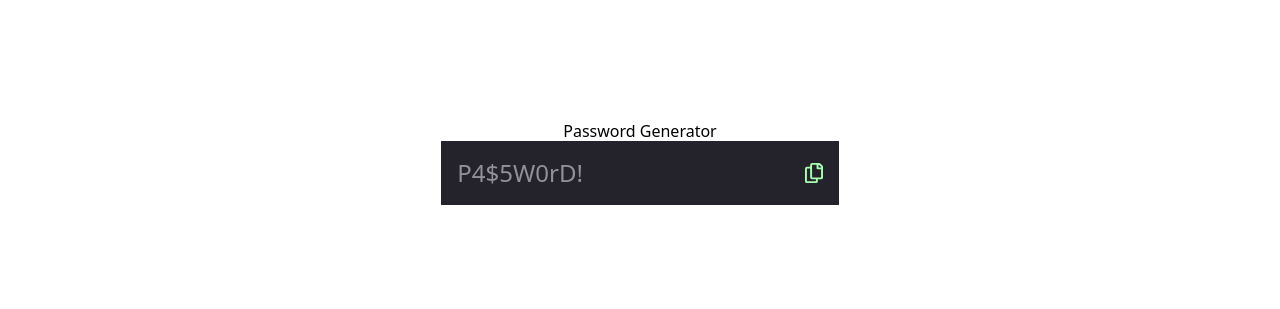
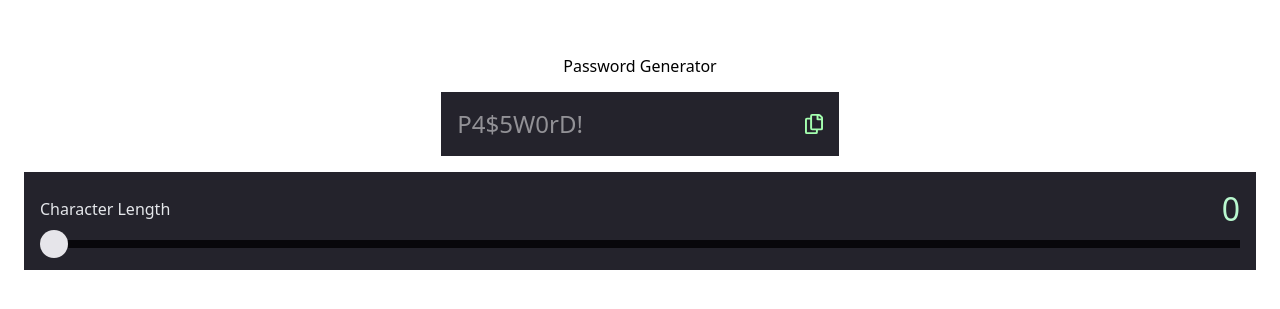
Before and after one commit to MikeG404/password-generator, a React (Vite) app: page / in a window 1280 px wide. Shown: the part 237-546 px from the top of the page. Built offline with nearby package versions, Linux system fonts and the light colour scheme.

Commit message:
Add slider to the main app and add some style

```diff
--- a/src/App.jsx
+++ b/src/App.jsx
@@ -6,12 +6,12 @@ import Strength from './components/Strength'
 function App() {
 
   return (
-    <main className='h-screen flex flex-col justify-center items-center'>
+    <main className='h-screen flex flex-col justify-center items-center gap-4 p-6 '>
       <h1 className='preset-4'>Password Generator</h1>
       {/* INPUT PASSWORD */}
       <PasswordInput />
-      <section>
-        {/* <Slider /> */}
+      <section className='w-full flex flex-col p-4 bg-gray-800-2'>
+        <Slider />
         {/* <Strength /> */}
 
       </section>
--- a/src/components/Slider.jsx
+++ b/src/components/Slider.jsx
@@ -26,8 +26,8 @@ export default function Slider() {
 
   return (
     <div id='slider'>
-        <div id='slider-text' className='flex w-full'>
-            <label htmlFor="slider" className='preset-3'>Character Length</label>
+        <div id='slider-text' className='flex justify-between items-center gap-2 w-full'>
+            <label htmlFor="slider" className='preset-4 text-gray-200-2'>Character Length</label>
             <p className='preset-1 text-neon'>{values.currentValue}</p>
         </div>
         <input
@@ -38,7 +38,7 @@ export default function Slider() {
             max={values.max}
             value={values.currentValue}
             onChange={handleChange}
-            className='slider'
+            className='slider w-full'
             style={sliderTrackStyle}
             aria-label='Character number selector'
         />
--- a/src/index.css
+++ b/src/index.css
@@ -91,6 +91,10 @@
   color: var(--color-gray-700);
 }
 
+.text-gray-200-2 {
+  color: var(--color-gray-200);
+}
+
 .slider {
   -webkit-appearance: none;
   background-color: var(--green-200);
```
